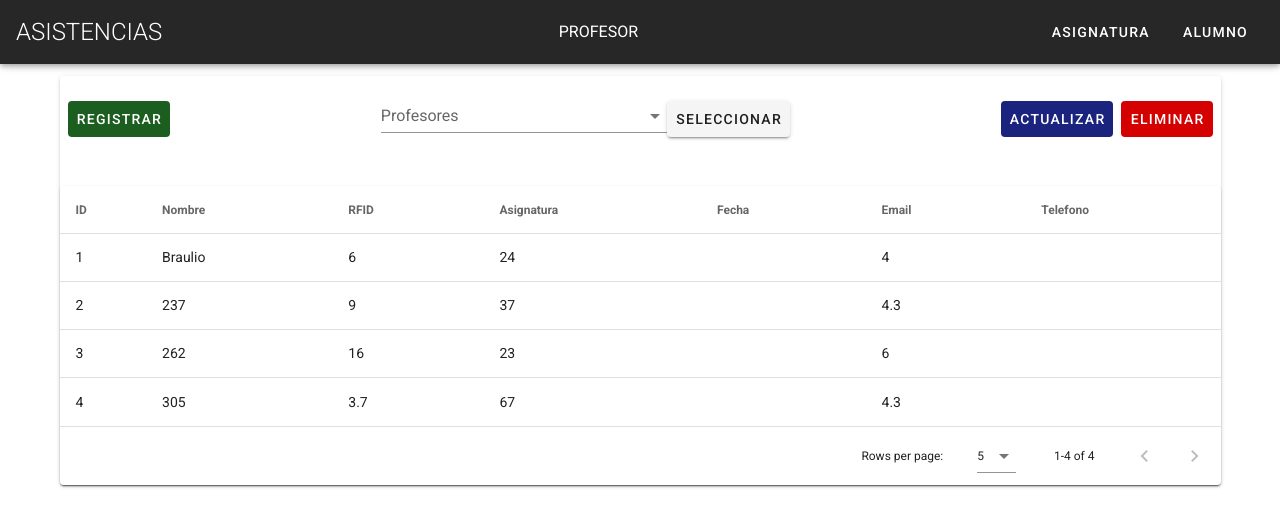
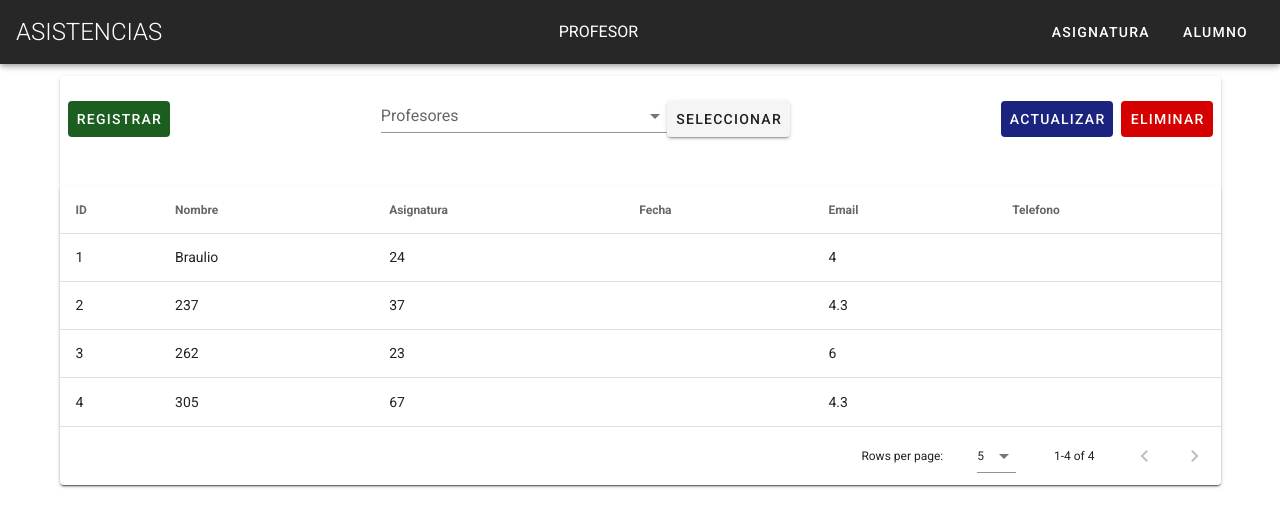
Before and after one commit to JulioCaballero/Rfid-project, a Vue app in the folder cliente_vue/: page /profesor in a window 1280 px wide. Shown: the top 526 px of the page. Built offline with nearby package versions, Linux system fonts and the light colour scheme.

Commit message:
Update Profesor.vue

```diff
--- a/cliente_vue/src/components/Profesor.vue
+++ b/cliente_vue/src/components/Profesor.vue
@@ -254,7 +254,6 @@ import VeeValidate from 'vee-validate';
             value: 'id',
           },
           { text: 'Nombre', value: 'nombre' },
-          { text: 'RFID', value: 'RFID' },
           { text: 'Asignatura', value: 'asignatura' },
           { text: 'Fecha', value: 'protein' },
           { text: 'Email', value: 'fecha' },
```
